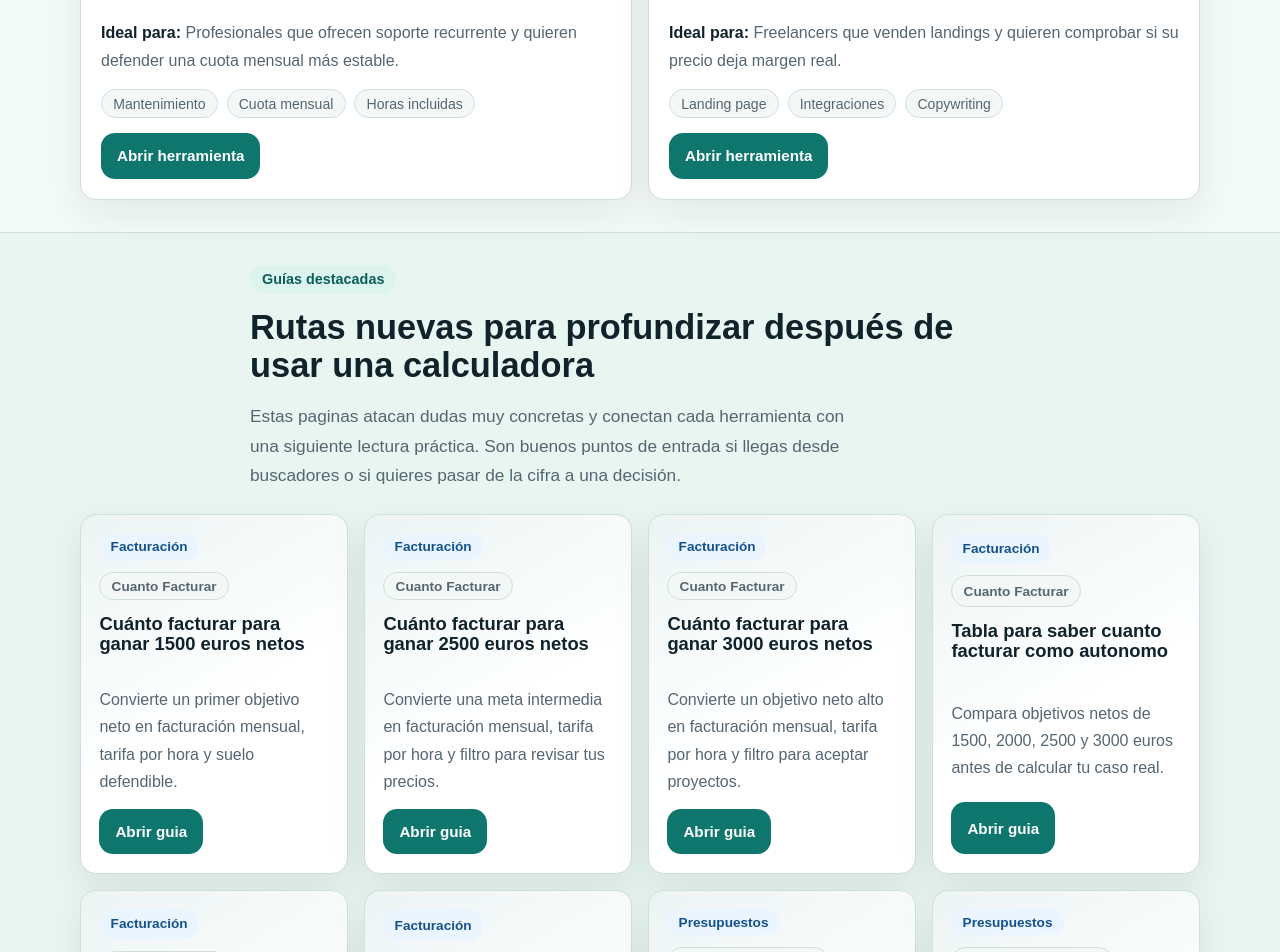
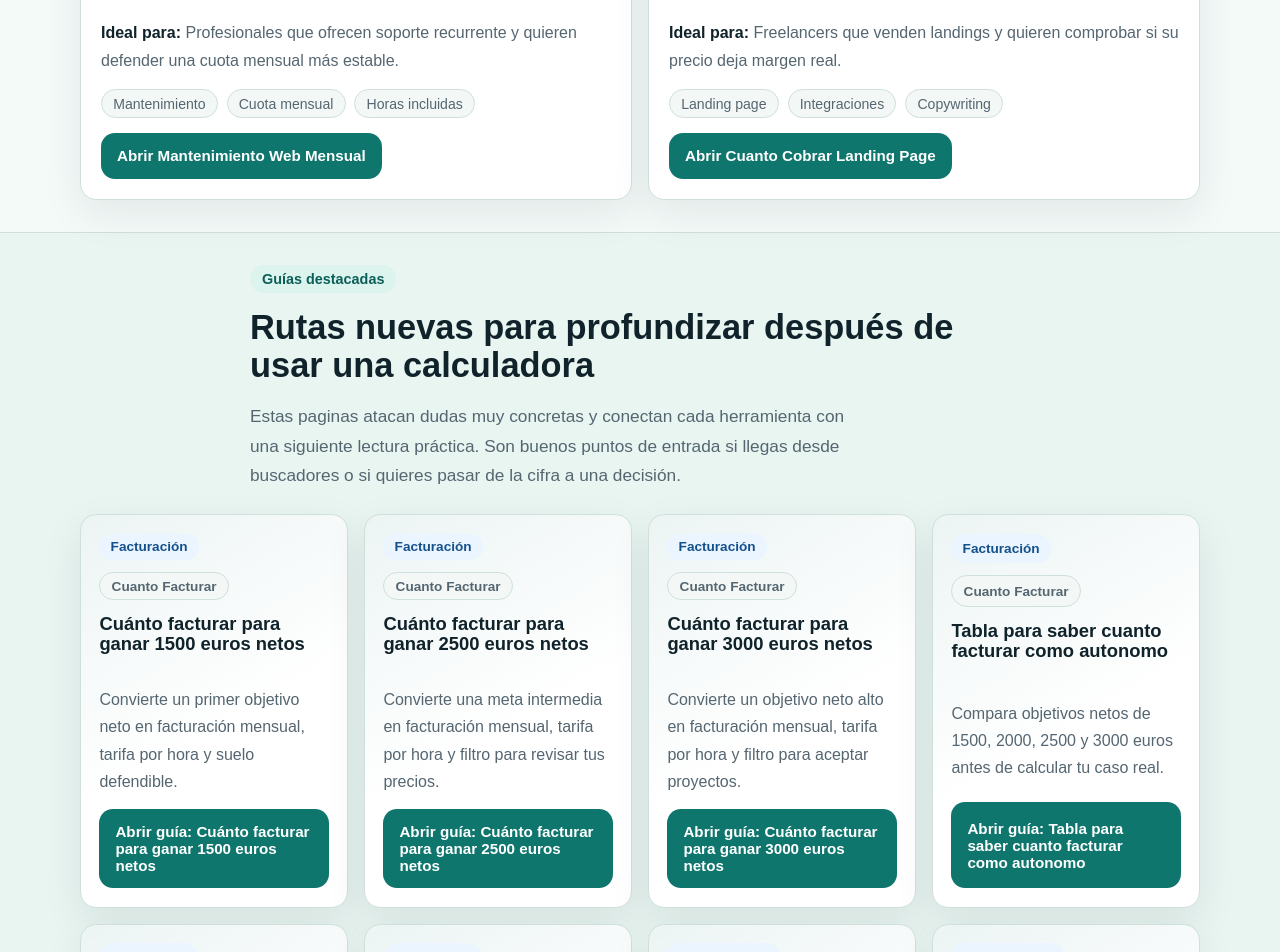
Before and after one commit to djimenezm/paneldeherramientas, a Next.js app: page / in a window 1280 px wide. Shown: the part 3500-4452 px from the top of the page. Built offline with nearby package versions, Linux system fonts and the light colour scheme.

Commit message:
Clarify repeated link labels

```diff
--- a/app/page.tsx
+++ b/app/page.tsx
@@ -233,7 +233,11 @@ export default function HomePage() {
               <div className="workflow-takeaway">
                 <strong>Resultado:</strong> {workflowStep.takeaway}
               </div>
-              <a href={workflowStep.trackingHref} className="tool-link">
+              <a
+                href={workflowStep.trackingHref}
+                className="tool-link"
+                aria-label={`Abrir ${workflowStep.toolName} desde el flujo recomendado`}
+              >
                 Abrir {workflowStep.toolName}
               </a>
             </article>
@@ -292,7 +296,7 @@ export default function HomePage() {
               <h3>{guide.title}</h3>
               <p>{guide.description}</p>
               <a href={guide.trackingHref} className="tool-link">
-                Abrir guia
+                Abrir guía: {guide.title}
               </a>
             </article>
           ))}
--- a/components/ToolDirectory.tsx
+++ b/components/ToolDirectory.tsx
@@ -44,8 +44,12 @@ export default function ToolDirectory() {
               </ul>
 
               {tool.isLive ? (
-                <a className="tool-link" href={tool.trackingHref}>
-                  Abrir herramienta
+                <a
+                  className="tool-link"
+                  href={tool.trackingHref}
+                  aria-label={`Abrir ${tool.name} desde el inventario de herramientas`}
+                >
+                  Abrir {tool.name}
                 </a>
               ) : (
                 <div className="tool-link tool-link-disabled">Disponible muy pronto</div>
```
